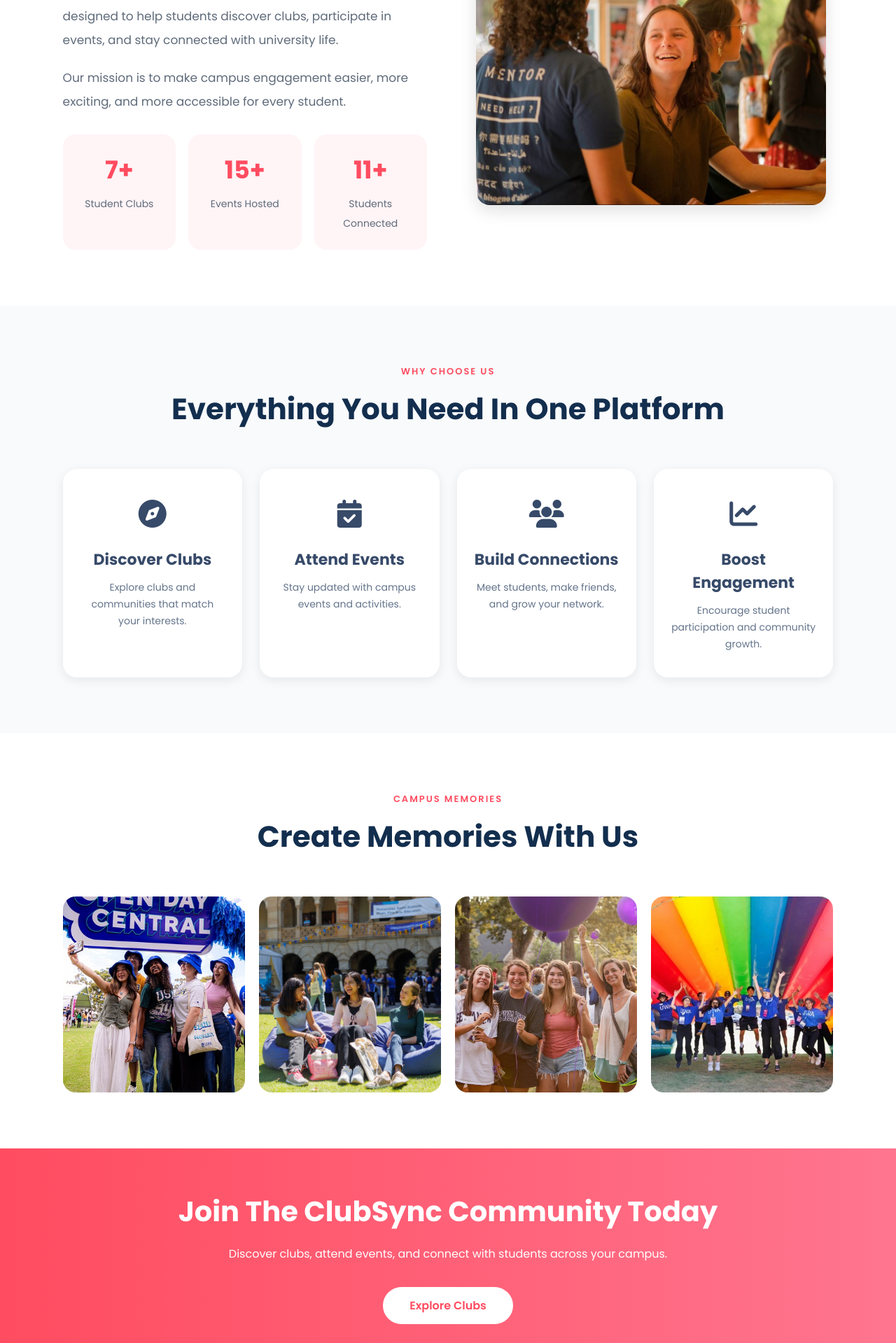
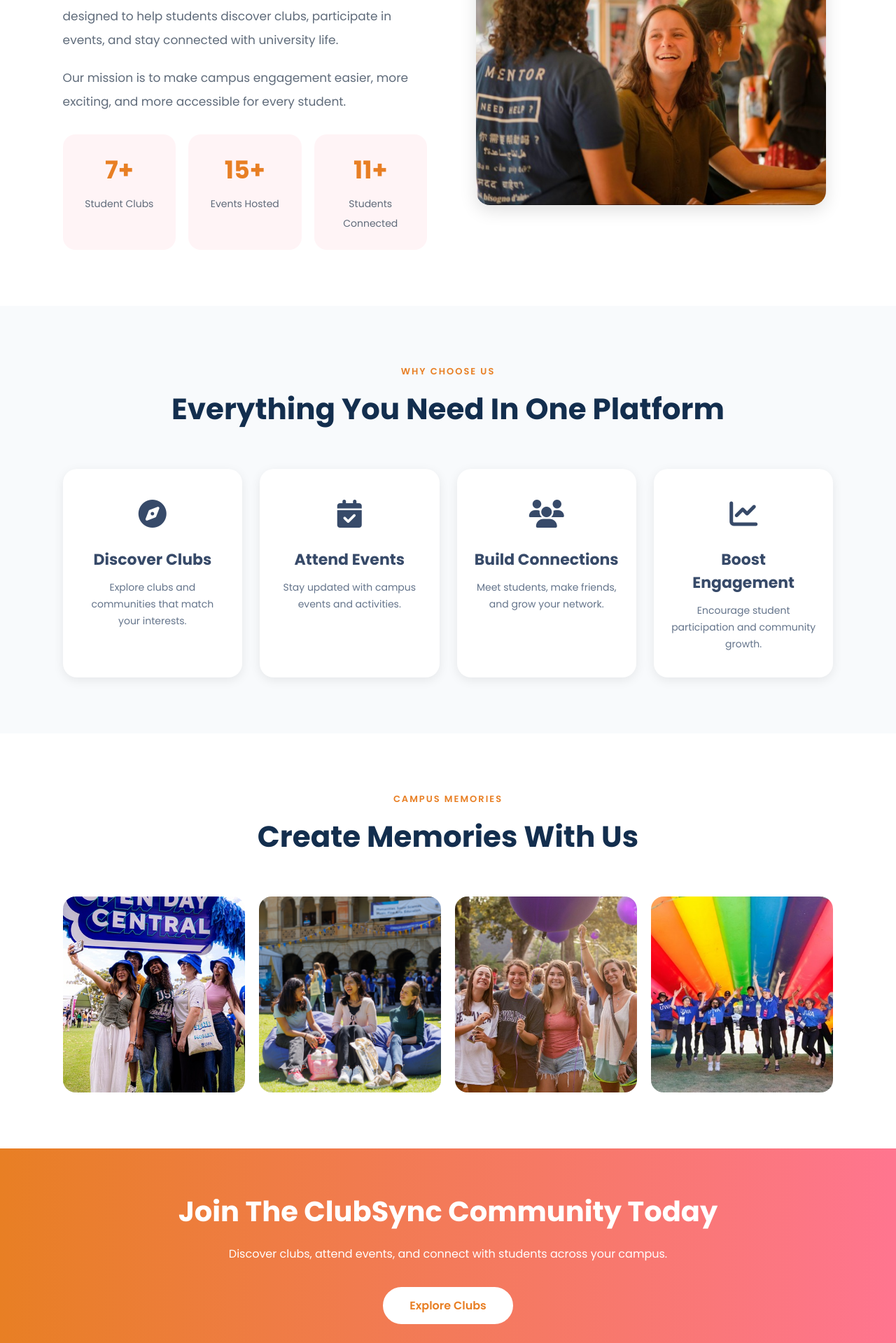
Before and after one commit to HirushikaWickramaarachchi/AgileProject, a Flask app: page /about in a window 1280 px wide. Shown: the part 801-2720 px from the top of the page at 70% size. Run offline with Flask 3, Linux system fonts and the light colour scheme; data comes from the database, SQL or seed files in the repository; some libraries are stand-ins or nearby versions.

Commit message:
Updated and standardized the color scheme across the Home and About pages

```diff
--- a/static/css/about.css
+++ b/static/css/about.css
@@ -96,7 +96,7 @@ body {
 
 .about-text span,
 .section-title span {
-  color: #ff4c60;
+  color: #e87f24;
   font-weight: 600;
   letter-spacing: 2px;
   font-size: 13px;
@@ -143,7 +143,7 @@ body {
 } */
 
 .stat-card h3 {
-  color: #ff4c60;
+  color: #e87f24;
   font-size: 35px;
   margin-bottom: 8px;
 }
@@ -230,7 +230,7 @@ body {
 
 .cta-section {
   padding: 60px 6% 30px;
-  background: linear-gradient(to right, #ff4c60, #ff758f);
+  background: linear-gradient(to right, #e87f24, #ff758f);
   text-align: center;
 }
 
@@ -250,7 +250,7 @@ body {
   display: inline-block;
   padding: 14px 38px;
   background: white;
-  color: #ff4c60;
+  color: #e87f24;
   text-decoration: none;
   border-radius: 50px;
   font-weight: 600;
--- a/templates/home.html
+++ b/templates/home.html
@@ -51,7 +51,6 @@
       </p>
 
       <div class="slider-wrapper">
-        <button class="slide-arrow left" onclick="slideCards(-1)">&#10094;</button>
 
         <div class="image-track" id="imageTrack">
           <img src="{{ url_for('static', filename='images/gallery1.jpg') }}" class="moment-image" />
@@ -63,8 +62,6 @@
           <img src="{{ url_for('static', filename='images/gallery7.jpg') }}" class="moment-image" />
           <img src="{{ url_for('static', filename='images/gallery8.jpg') }}" class="moment-image" />
         </div>
-
-        <button class="slide-arrow right" onclick="slideCards(1)">&#10095;</button>
       </div>
     </div>
   </section>
```
Also changed, not shown: static/css/home.css (+7 -45 lines).
